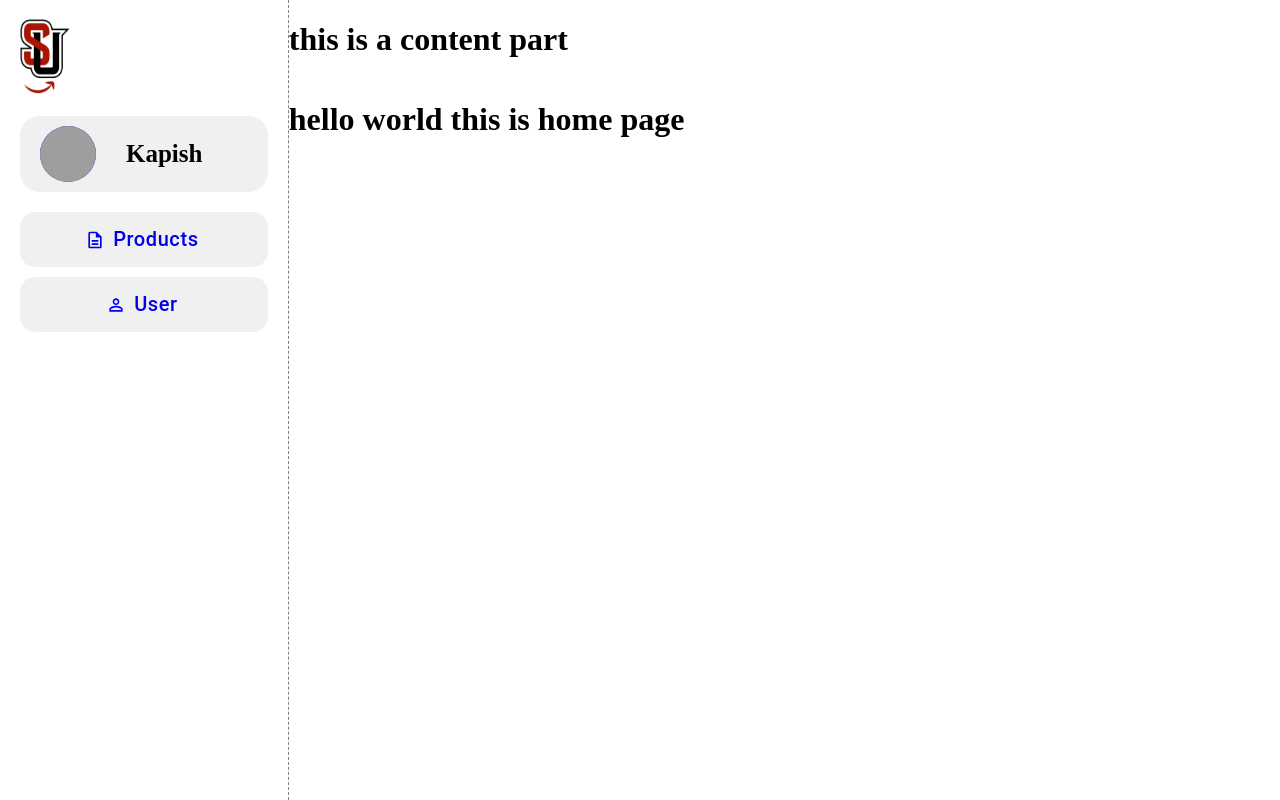
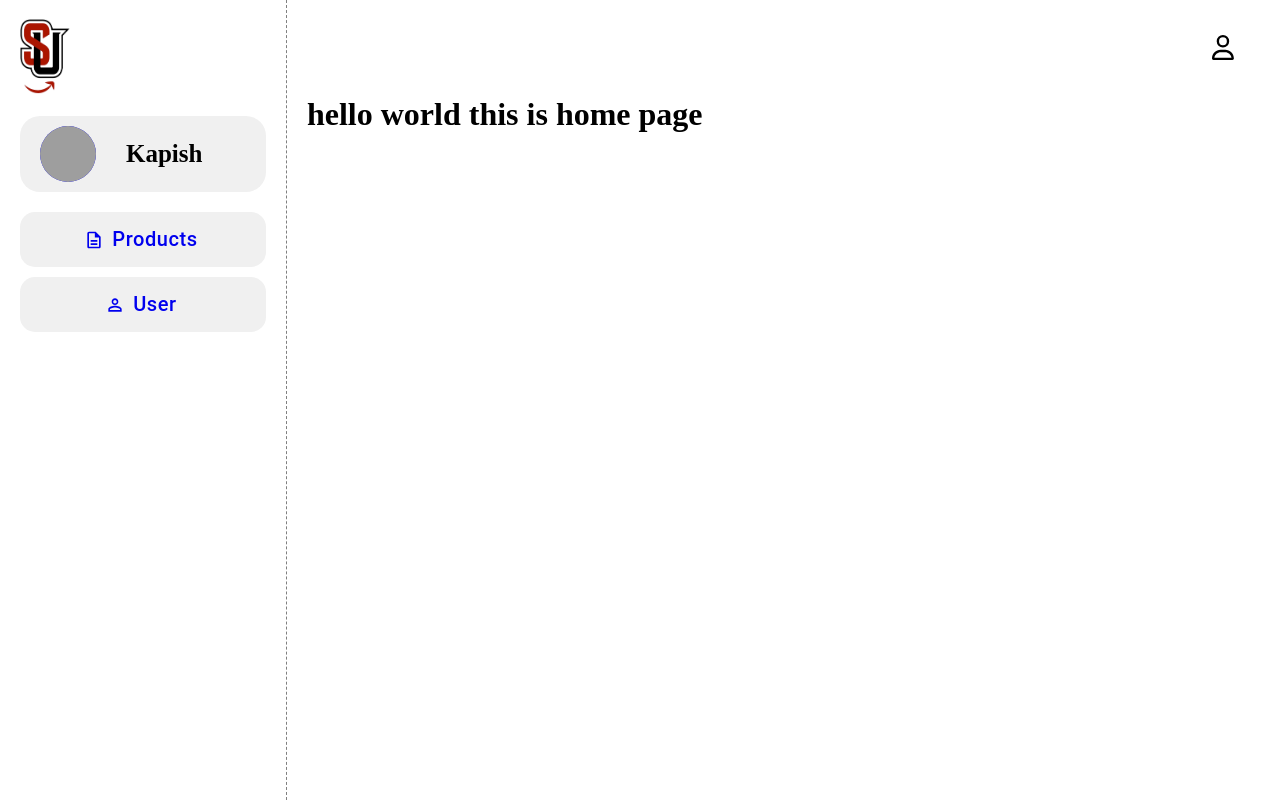
Before and after one commit to kapish-patel/Sumazon-Admin, a React (Vite) app in the folder Seamazon/: page / in a window 1280 px wide. Built offline with nearby package versions, Linux system fonts and the light colour scheme; grey boxes are pictures that could not be loaded.

Commit message:
completed layout for header

```diff
--- a/Seamazon/src/components/content/Content.css
+++ b/Seamazon/src/components/content/Content.css
@@ -5,4 +5,27 @@
     height: 100%;
     background-color: white;
     box-sizing: border-box;
+    padding: 20px;
 }
+
+.header-container{
+    display: flex;
+    align-items: center;
+    justify-content: end;
+    padding: 10px 20px;
+}
+
+.icon-container{
+    font-size: 25px;
+    color: #000000;
+    height: 35px;
+    width: 35px;
+    display: flex;
+    justify-content: center;
+    align-items: center;
+    border-radius: 50%;
+}
+
+.icon-container:hover{
+    background-color: #d3d3d3;
+}
--- a/Seamazon/src/components/content/Content.jsx
+++ b/Seamazon/src/components/content/Content.jsx
@@ -1,9 +1,11 @@
 import { Outlet } from 'react-router-dom'
 import './Content.css'
+import Header from './Header'
+
 function Content() {
   return (
     <div className="content-container">
-        <h1>this is a content part</h1>
+        <Header />
         <Outlet />
     </div>
   )
--- /dev/null
+++ b/Seamazon/src/components/content/Header.jsx
@@ -0,0 +1,14 @@
+import {FontAwesomeIcon} from '@fortawesome/react-fontawesome';
+import {faUser} from '@fortawesome/free-regular-svg-icons';
+
+function Header() {
+  return (
+    <div className="header-container">
+        <div className="icon-container">
+            <FontAwesomeIcon icon={faUser} />
+        </div>
+    </div>
+  )
+}
+
+export default Header
```
